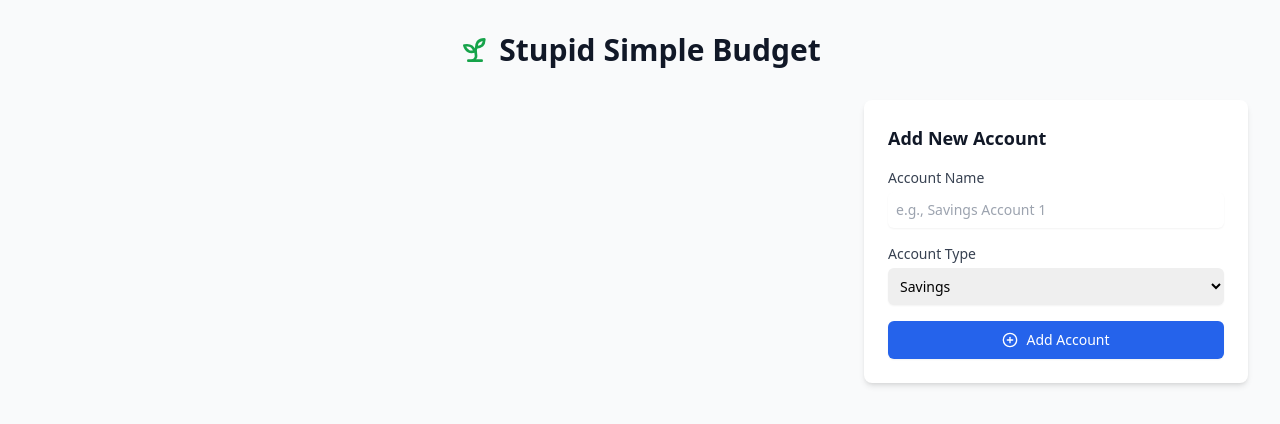
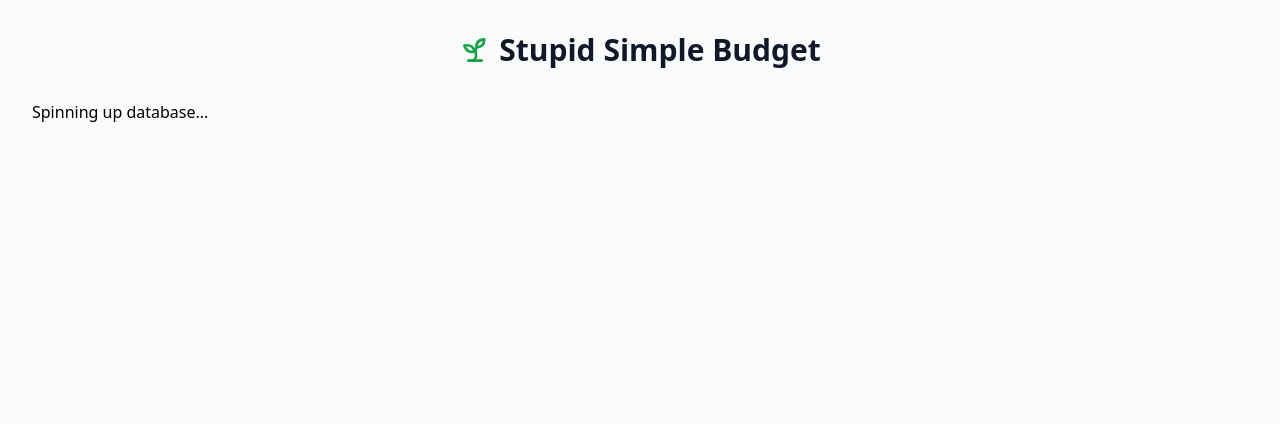
Before and after one commit to brennuck/stupid-simple-budget-frontend, a React (Vite) app: page / in a window 1280 px wide. Shown: the top 424 px of the page. Built offline with nearby package versions, Linux system fonts and the light colour scheme; no server answers.

Commit message:
add loading state

```diff
--- a/src/App.tsx
+++ b/src/App.tsx
@@ -110,7 +110,7 @@ function App() {
                     <h1 className="text-3xl font-bold text-gray-900">Stupid Simple Budget</h1>
                 </div>
 
-                {accounts.length > 0 && (
+                {accounts.length > 0 ? (
                     <div className="mb-8">
                         <AccountsOverview
                             accounts={accounts}
@@ -118,15 +118,21 @@ function App() {
                             onSelectAccount={setSelectedAccountId}
                         />
                     </div>
+                ) : (
+                    <div className="mb-8">Spinning up database...</div>
                 )}
 
+                {accounts.length > 0 && (
                     <div className="grid grid-cols-1 lg:grid-cols-3 gap-8">
                         <div className="lg:col-span-2 space-y-6">
                             {accounts.length > 0 && (
                                 <>
                                     {selectedAccountId && (
                                         <>
-                                        <Summary transactions={transactions} selectedAccountId={selectedAccountId} />
+                                            <Summary
+                                                transactions={transactions}
+                                                selectedAccountId={selectedAccountId}
+                                            />
                                             <TransactionList
                                                 transactions={transactions}
                                                 selectedAccountId={selectedAccountId}
@@ -148,6 +154,7 @@ function App() {
                             <AccountForm onAddAccount={handleAddAccount} />
                         </div>
                     </div>
+                )}
             </div>
         </div>
     );
```
Lines whose indentation alone changed are shown as unchanged.
